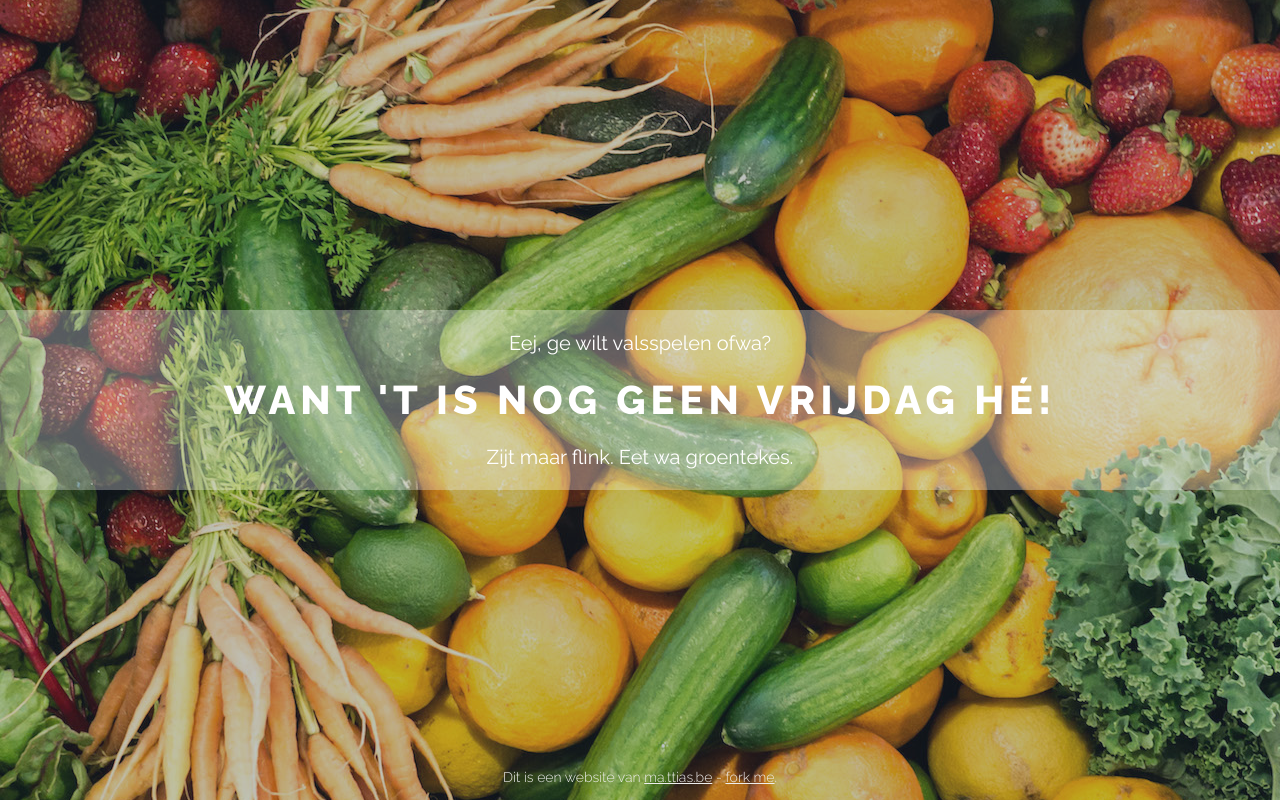
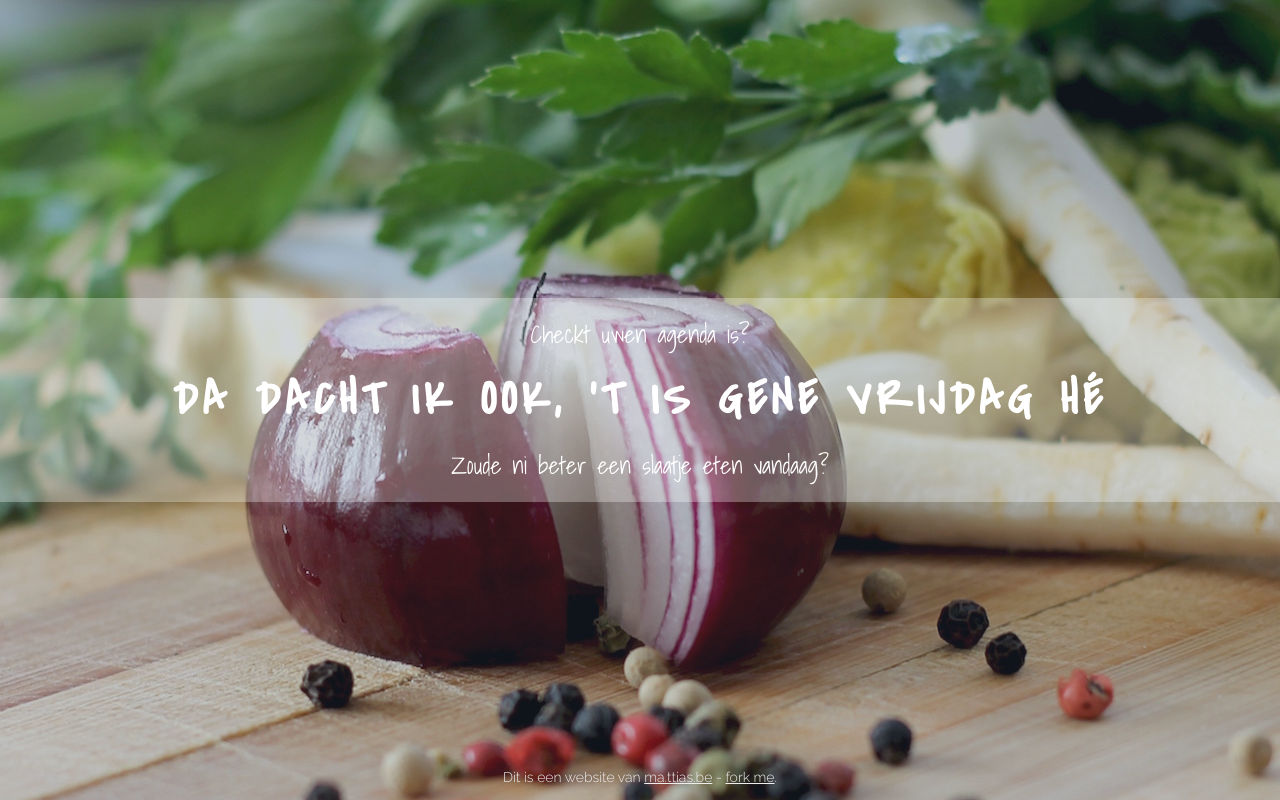
Before and after one commit to mattiasgeniar/vettigevrijdag.be, a PHP site: page / in a window 1280 px wide. Run offline with PHP 8.4, Linux system fonts and the light colour scheme.

Commit message:
Change font, add some more vettigness

```diff
--- a/assets/css/style.css
+++ b/assets/css/style.css
@@ -70,7 +70,7 @@ a,
 /* ---------------------------------------------- */
 
 h1, h2, h3, h4, h5, h6 {
-	font: 700 40px/1.2 Raleway, sans-serif;
+	font: 700 48px/1.2 'Covered By Your Grace', sans-serif;
 	text-transform: uppercase;
 	letter-spacing: 5px;
 	margin: 5px 0 5px;
--- a/assets/css/vettigevrijdag.css
+++ b/assets/css/vettigevrijdag.css
@@ -19,8 +19,9 @@
 }
 
 .normaltext {
-  font-size: 20px;
-  font-weight: 400;
+  font-size: 24px;
+  font-weight: 200;
+  font-family: 'Shadows Into Light', sans-serif;
 }
 
 .footer_text {
--- a/dataset.php
+++ b/dataset.php
@@ -45,21 +45,21 @@ $fatfoods = array (
 
   array (
     'img'    => '/assets/images/nonvegetables/hamburger1.jpg',
+    'intro1' => 'Morgen begint het weekend, dus ... ',
+    'middle' => 'Tijd voor een vettig burgerke!',
+    'intro2' => 'Zonder sla. Want da\'s toch maar afleiding.'
+  ),
+  array (
+    'img'    => '/assets/images/nonvegetables/hamburger2.jpg',
     'intro1' => 'How jom, zijn we vrijdag vandaag?',
     'middle' => 'Dan is het tijd voor hamburgers!',
     'intro2' => 'Met een extra plakske kaas.'
   ),
   array (
-    'img'    => '/assets/images/nonvegetables/hamburger2.jpg',
+    'img'    => '/assets/images/nonvegetables/hamburger3.jpg',
     'intro1' => 'Eindelijk vrijdag!',
     'middle' => 'Vandaag gaan we voor nen hamburger.',
     'intro2' => 'Met een driedubbele portie vlees.'
-  ),
-  array (
-    'img'    => '/assets/images/nonvegetables/hamburger3.jpg',
-    'intro1' => 'Morgen begint het weekend, dus ... ',
-    'middle' => 'Tijd voor een vettig burgerke!',
-    'intro2' => 'Zonder sla. Want da\'s toch maar afleiding.'
   ),
   array (
     'img'    => '/assets/images/nonvegetables/hamburger4.jpg',
@@ -85,7 +85,7 @@ $fatfoods = array (
     'img'    => '/assets/images/nonvegetables/pizza3.jpg',
     'intro1' => 'Den beste weekdag? Vrijdag.',
     'middle' => 'Want dan is \'t vettige vrijdag. Met pizza!',
-    'intro2' => 'Neemt ne margherita. Met alle extra opties die ge maar kunt pakken.'
+    'intro2' => 'Neemt nen BBQ chicken. Met alle extra opties die ge maar kunt pakken.'
   ),
 
   array (
@@ -127,6 +127,66 @@ $fatfoods = array (
     'intro1' => 'Fuck yeah, it\'s friday!',
     'middle' => 'This means bacon. Lots of it.',
     'intro2' => 'Op een baconbroodje, gedrenkt in baconvet en afgewerkt met stukjes bacon.'
+  ),
+
+
+  array (
+    'img'    => '/assets/images/nonvegetables/chinees1.jpg',
+    'intro1' => '\'Eindelijk vrijdag!',
+    'middle' => 'Tijd voor ne chinees. Allez, hun eten eh.',
+    'intro2' => 'Een beetje bami. Of ribbekes. En een sauzeke.'
+  ),
+  array (
+    'img'    => '/assets/images/nonvegetables/chinees2.jpg',
+    'intro1' => 'hmm ... vrijdag ... nomnom',
+    'middle' => 'Ne chinees, das vettiger dan ge zou denken.',
+    'intro2' => 'Man die ribbekes. En da zoetzuur sauzeke.'
+  ),
+  array (
+    'img'    => '/assets/images/nonvegetables/chinees3.jpg',
+    'intro1' => 'Chinees nieuwjaar? Geef mij maar ne vettige vrijdag!',
+    'middle' => 'En een afhaalchinees. Damnit, da smaakt.',
+    'intro2' => 'Ne loempia, varkenssaté, wa nasigoreng en kikkerbillekes. Oh yeah.'
+  ),
+
+
+  array (
+    'img'    => '/assets/images/nonvegetables/durum1.jpg',
+    'intro1' => '\'Ne vrijen dag? Nee, vrijdag!',
+    'middle' => 'Ne goeien durum. Met looksaus.',
+    'intro2' => 'De collega\'s gaan kwaad zijn, but who cares - right!'
+  ),
+  array (
+    'img'    => '/assets/images/nonvegetables/durum2.jpg',
+    'intro1' => 'Wa rollen we op Vettige Vrijdag?',
+    'middle' => 'Nen durum. Da rollen we! Met extra saus.',
+    'intro2' => 'Eentje me extra kebak. Puur. Zonder groentjes.'
+  ),
+  array (
+    'img'    => '/assets/images/nonvegetables/durum3.jpg',
+    'intro1' => 'Het smaakt gewoon dubbel zo goe op Vettige Vrijdag ... ',
+    'middle' => 'Nen durum. Nen echte, vettige, goeien durum.',
+    'intro2' => 'Me looksaus. En extra kebak.'
+  ),
+
+
+  array (
+    'img'    => '/assets/images/nonvegetables/pita1.jpg',
+    'intro1' => 'Wat eten we op deze vrijdag?',
+    'middle' => 'Ne goeie pita. Da kan der altijd in.',
+    'intro2' => 'Ge kunt da zelfs veggie krijgen. As ge da plezant vind.'
+  ),
+  array (
+    'img'    => '/assets/images/nonvegetables/pita2.jpg',
+    'intro1' => 'Ne vrijdag? Dan willen wij maar één ding!',
+    'middle' => 'Pita! Of nen hele pita schotel. Me champignons.',
+    'intro2' => 'Of zonder. Want wie lust er nu champignons?'
+  ),
+  array (
+    'img'    => '/assets/images/nonvegetables/pita3.jpg',
+    'intro1' => 'Ne vrijdag, da vraagt iet speciaal ... ',
+    'middle' => 'Gelak ne goeie pita. Me extra kaas.',
+    'intro2' => 'Kaas maakt echt alles beter.'
   )
 );
 
--- a/index.php
+++ b/index.php
@@ -9,7 +9,7 @@ require_once('dataset.php');
 // to the current day, so today will always get the same "random" value.
 // Unless debug mode is enabled
 if (!isset($_GET['DEBUG_RANDOM_EVERY_TIME']))
-  srand(mktime(0, 0, 0, date("n"), 'date("j")', date("Y")));
+  srand(mktime(0, 0, 0, date("n"), date("j"), date("Y")));
 
 // Is it friday?
 if (strtolower(date('l')) == 'friday' || isset($_GET['DEBUG_FAKE_FRIDAY'])) {
@@ -45,6 +45,8 @@ $text_intro2    = $page_content['intro2'];
   <link href="assets/css/style.css" rel="stylesheet" media="screen">
 
   <!-- Vettige Vrijdag CSS -->
+  <link href='http://fonts.googleapis.com/css?family=Shadows+Into+Light' rel='stylesheet' type='text/css'>
+  <link href='http://fonts.googleapis.com/css?family=Covered+By+Your+Grace' rel='stylesheet' type='text/css'>
   <link href="assets/css/vettigevrijdag.css" rel="stylesheet" media="screen">
   <link rel="shortcut icon" type="image/png" href="/favicon.png"/>
 
```
Also changed, not shown: assets/images/nonvegetables/chinees1.jpg (added), assets/images/nonvegetables/chinees2.jpg (added), assets/images/nonvegetables/chinees3.jpg (added), assets/images/nonvegetables/durum1.jpg (added), assets/images/nonvegetables/durum2.jpg (added), assets/images/nonvegetables/durum3.jpg (added), assets/images/nonvegetables/pita1.jpg (added), assets/images/nonvegetables/pita2.jpg (added), assets/images/nonvegetables/pita3.jpg (added), 3 other files.
